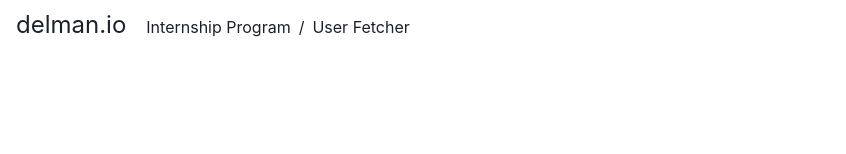
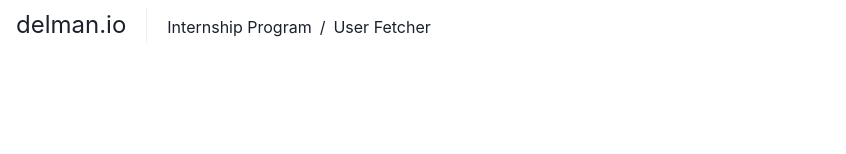
Before and after one commit to rizalyoga/Delman-Internship-yoga, a Next.js app: page /fetching in a window 1280 px wide. Shown: the top 154 px of the page, without its empty margins (0-846 px from the left). Built offline with nearby package versions, Linux system fonts and the light colour scheme.

Commit message:
fix spacer navbar

```diff
--- a/components/navbar/Navbar.jsx
+++ b/components/navbar/Navbar.jsx
@@ -9,15 +9,19 @@ import {
   Breadcrumb,
   BreadcrumbItem,
   BreadcrumbLink,
+  Spacer,
+  Divider,
 } from "@chakra-ui/react";
 
 const Navbar = () => {
   const router = useRouter();
 
+  // Back toHome Page
   const toHome = () => {
     router.push("/");
   };
 
+  // Get Breadcrumb title by path
   const setPath = () => {
     if (router.route == "/change-title") {
       return "Title Transformer";
@@ -26,6 +30,7 @@ const Navbar = () => {
     }
   };
 
+  // Set Hidden display for Breadcrumb if 404
   const checkRoute = () => {
     if (router.route === "/404") {
       return styles.hidden;
@@ -37,6 +42,9 @@ const Navbar = () => {
       <Box className="container">
         <Flex gap={"20px"} alignItems="center">
           <Text fontSize="1.5rem">delman.io</Text>
+          <Spacer>
+            <Divider orientation="vertical" />
+          </Spacer>
           <Breadcrumb mt={"4.5px"} className={checkRoute()}>
             <BreadcrumbItem>
               <BreadcrumbLink onClick={toHome}>
@@ -44,7 +52,7 @@ const Navbar = () => {
               </BreadcrumbLink>
             </BreadcrumbItem>
 
-            <BreadcrumbItem isCurrentPage>
+            <BreadcrumbItem>
               <BreadcrumbLink>{setPath()}</BreadcrumbLink>
             </BreadcrumbItem>
           </Breadcrumb>
```
Also changed, not shown: 1 other file (tests, documents, lock files or other folders).
